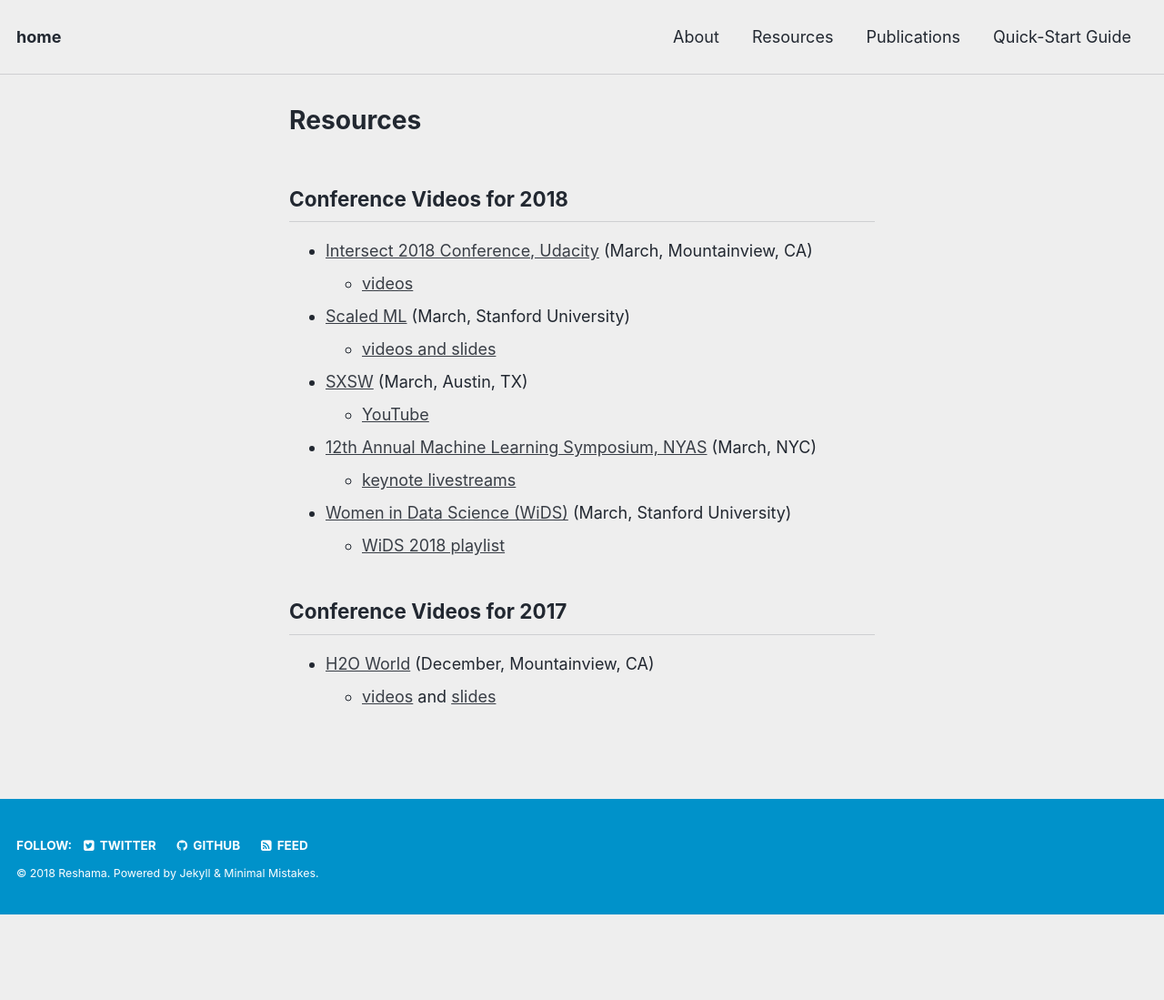
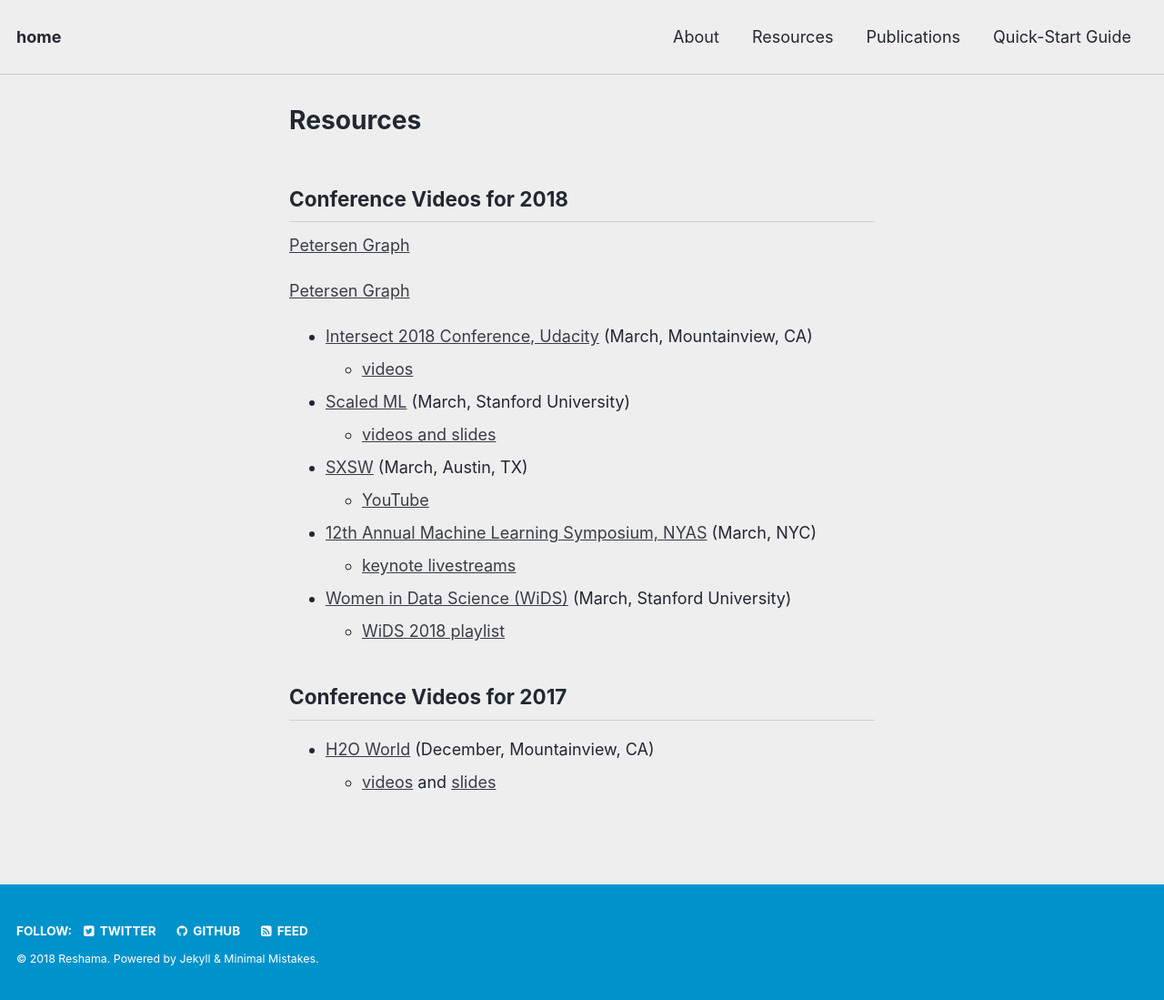
Before and after one commit to reshamas/reshamas.github.io, a Jekyll site: the page built from resources/index.md, in a window 1280 px wide. Shown: the whole page at 91% size. Built offline with Jekyll 4.4.1, drawn with Linux system fonts in a browser that asks for light colours; before the commit the page ends 1005 px from its top, so only the background shows below that.

Commit message:
Update index.md

```diff
--- a/resources/index.md
+++ b/resources/index.md
@@ -6,6 +6,11 @@
 ---
 
 ## Conference Videos for 2018
+
+<a href="http://en.wikipedia.org/wiki/Petersen_graph">Petersen Graph</a>
+
+<a href="http://en.wikipedia.org/wiki/Petersen_graph">Petersen Graph</a>
+
 
 * [Intersect 2018 Conference, Udacity](https://www.udacity.com/intersect) (March, Mountainview, CA)
   - [videos](https://www.youtube.com/watch?v=iq0GQy4-0XY&list=PLAwxTw4SYaPnx-iemVLvedeuc2pUazOUj)
```
